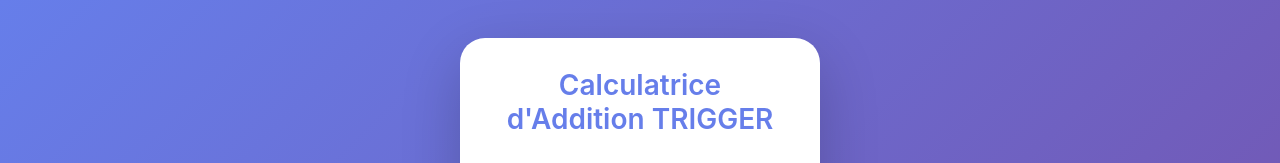
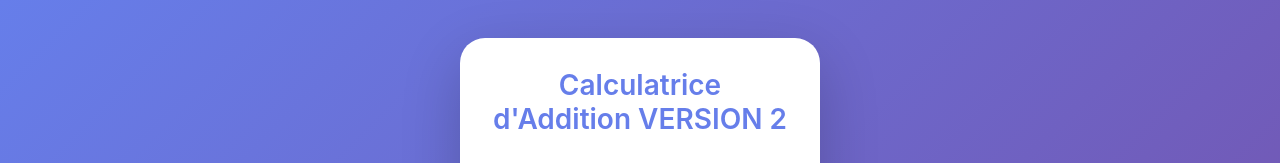
Before and after one commit to cvarlet/jenkins-calculatrice, a website: page public/index.html in a window 1280 px wide. Shown: the top 163 px of the page. Drawn offline with Linux system fonts and the light colour scheme.

Commit message:
changement de version

```diff
--- a/public/index.html
+++ b/public/index.html
@@ -9,7 +9,7 @@
 <body>
     <div class="container">
         <div class="calculatrice">
-            <h1>Calculatrice d'Addition TRIGGER</h1>
+            <h1>Calculatrice d'Addition VERSION 2</h1>
 
             <div class="ecran">
                 <input
```
